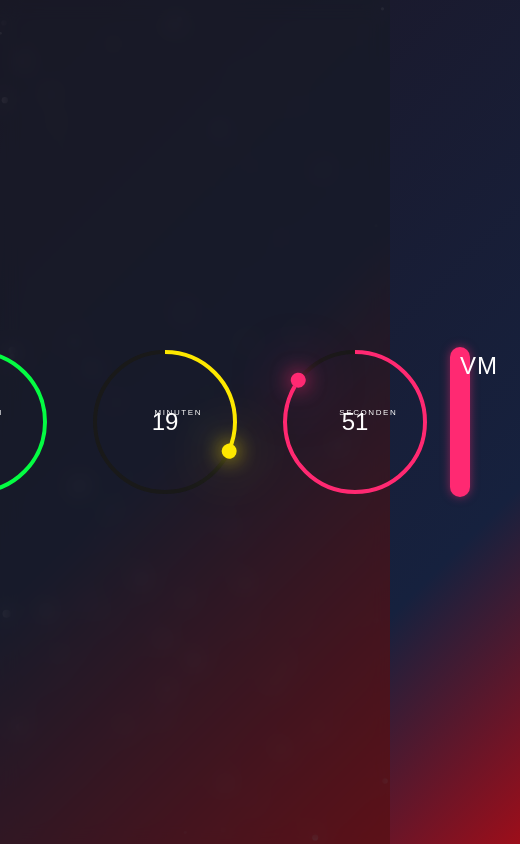
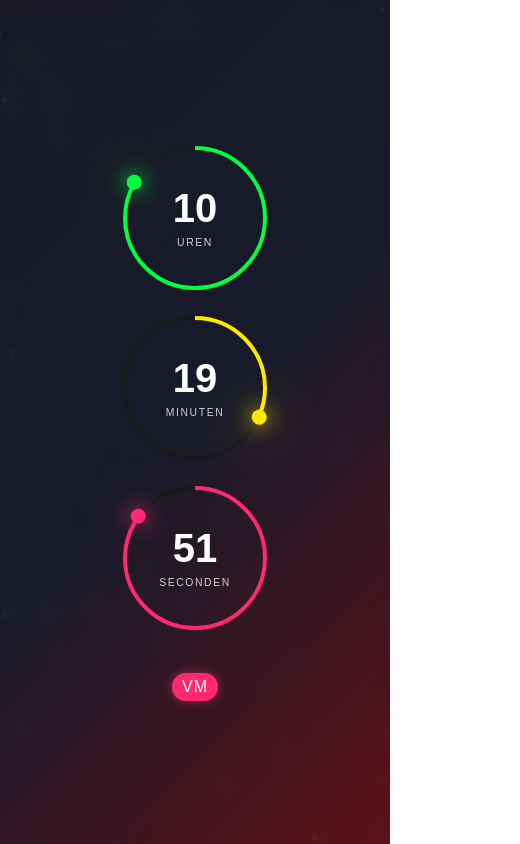
Before and after one commit to brandonE17/Live-timer-, a plain HTML site: page thuis project timer/index.html in a window 390 px wide. Shown: the whole page, 520 px wide, since content can reach past the window. Drawn offline with Linux system fonts and the light colour scheme.

Commit message:
ik heb de css aangepast zodat de tekst niet meer door elkaar gaat

```diff
--- a/thuis project timer/css/style.css
+++ b/thuis project timer/css/style.css
@@ -14,7 +14,6 @@
     z-index: -1;
 }
 
-
 .container {
     width: 100%;
     min-height: 100vh;
@@ -29,8 +28,9 @@
 #time {
     display: flex;
     gap: 40px;
-    color: #fff;
+    color: #ffffff;
     padding: 30px;
+    margin-top: 30px;
 }
 
 #time .circle {
@@ -41,7 +41,6 @@
     justify-content: center;
     align-items: center;
     transition: transform 0.3s ease;
-    cursor: pointer;
 }
 
 #time .circle:hover {
@@ -70,20 +69,31 @@
     transition: stroke-dashoffset 0.5s ease-in-out;
 }
 
-#time div {
+#time .circle div {
     position: absolute;
     text-align: center;
-    font-size: 1.5rem;
-    font-weight: 500;
+    display: flex;
+    flex-direction: column;
+    align-items: center;
+    justify-content: center;
 }
 
-#time div span {
-    position: absolute;
-    transform: translate(-50%, 0px);
-    font-size: 0.5rem;
-    font-weight: 300;
+#time .circle div#uren,
+#time .circle div#minuten,
+#time .circle div#seconden {
+    font-size: 2.5rem;
+
+    font-weight: 600;
+    line-height: 1;
+}
+
+#time .circle div span {
+    font-size: 0.65rem;
+    font-weight: 400;
     letter-spacing: 0.1rem;
     text-transform: uppercase;
+    margin-top: 10px;
+    color: rgba(255, 255, 255, 0.8);
 }
 
 #time .aand {
@@ -95,6 +105,8 @@
     border-radius: 20px;
     letter-spacing: 1px;
     box-shadow: 0 0 10px rgba(255, 41, 114, 0.5);
+    margin-top: 10px;
+    align-self: flex-start;
 }
 
 .punten {
@@ -116,3 +128,18 @@
     border-radius: 50%;
     box-shadow: 0 0 20px var(--color), 0 0 60px var(--color);
 }
+
+/* op tekefoon goedzetten */
+@media (max-width: 768px) {
+    #time {
+        flex-direction: column;
+        gap: 20px;
+        margin-top: 0;
+    }
+
+    #time .aand {
+        transform: translate(0);
+        align-self: center;
+        margin-top: 20px;
+    }
+}
```
Lines whose indentation alone changed are shown as unchanged.
